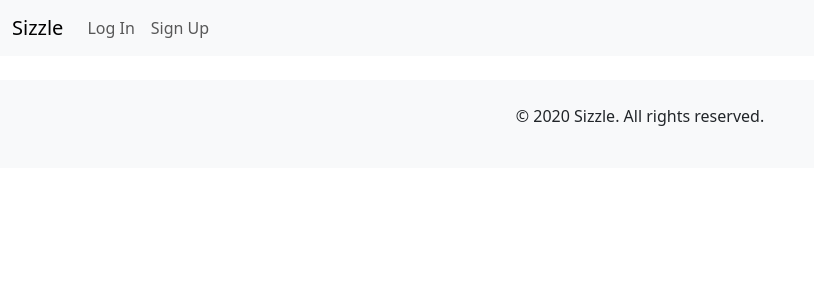
After one commit to fraserivison/recipe-manager, a Django app: template templates/base.html in a window 1280 px wide. The commit adds this page. Shown: the top 300 px of the page, without its empty margins (0-814 px from the left). Run offline with Django 4.2, Linux system fonts and the light colour scheme; the template is opened without the code that fills it: most values are stand-ins (such as "Sample title", 1, 10 or a date in 2020); some libraries are stand-ins or nearby versions.

```diff
--- a/recipes/urls.py
+++ b/recipes/urls.py
@@ -1,5 +1,5 @@
 from django.urls import path
-from allauth.account.views import LoginView, SignupView
+from .views import LoginView, SignupView
 from . import views
 
 urlpatterns = [
--- a/sizzle/settings.py
+++ b/sizzle/settings.py
@@ -59,12 +59,13 @@ INSTALLED_APPS = [
 # Site ID for Django Allauth
 SITE_ID = 1
 
+CRISPY_TEMPLATE_PACK = 'bootstrap5'
 
 # Allauth settings
 ACCOUNT_EMAIL_VERIFICATION = 'none'  # Change to 'mandatory' after testing for email verification
 ACCOUNT_EMAIL_REQUIRED = True
 ACCOUNT_AUTHENTICATION_METHOD = 'username_email'
-ACCOUNT_USERNAME_REQUIRED = True
+ACCOUNT_USERNAME_REQUIRED = False
 LOGIN_URL = '/accounts/login/'
 LOGIN_REDIRECT_URL = '/'
 LOGOUT_REDIRECT_URL = '/'
--- /dev/null
+++ b/templates/base.html
@@ -0,0 +1,45 @@
+<!DOCTYPE html>
+<html lang="en">
+<head>
+    <meta charset="UTF-8">
+    <meta name="viewport" content="width=device-width, initial-scale=1.0">
+    <title>{% block title %}Sizzle{% endblock %}</title>
+    <link rel="stylesheet" href="https://maxcdn.bootstrapcdn.com/bootstrap/5.3.0/css/bootstrap.min.css">
+</head>
+<body>
+    <header>
+        <nav class="navbar navbar-expand-lg navbar-light bg-light">
+            <div class="container-fluid">
+                <a class="navbar-brand" href="{% url 'index' %}">Sizzle</a>
+                <button class="navbar-toggler" type="button" data-bs-toggle="collapse" data-bs-target="#navbarNav" aria-controls="navbarNav" aria-expanded="false" aria-label="Toggle navigation">
+                    <span class="navbar-toggler-icon"></span>
+                </button>
+                <div class="collapse navbar-collapse" id="navbarNav">
+                    <ul class="navbar-nav">
+                        {% if user.is_authenticated %}
+                            <li class="nav-item">
+                                <a class="nav-link" href="{% url 'account_logout' %}">Log Out</a>
+                            </li>
+                        {% else %}
+                            <li class="nav-item">
+                                <a class="nav-link" href="{% url 'account_login' %}">Log In</a>
+                            </li>
+                            <li class="nav-item">
+                                <a class="nav-link" href="{% url 'account_signup' %}">Sign Up</a>
+                            </li>
+                        {% endif %}
+                    </ul>
+                </div>
+            </div>
+        </nav>
+    </header>
+    <main class="container mt-4">
+        {% block content %}{% endblock %}
+    </main>
+    <footer class="bg-light text-center py-4">
+        <p>&copy; {{ current_year }} Sizzle. All rights reserved.</p>
+    </footer>
+    <script src="https://code.jquery.com/jquery-3.6.0.min.js"></script>
+    <script src="https://maxcdn.bootstrapcdn.com/bootstrap/5.3.0/js/bootstrap.bundle.min.js"></script>
+</body>
+</html>
```
Also changed, not shown: templates/account/login.html (+4 -3 lines), templates/account/signup.html (+8 -6 lines).
